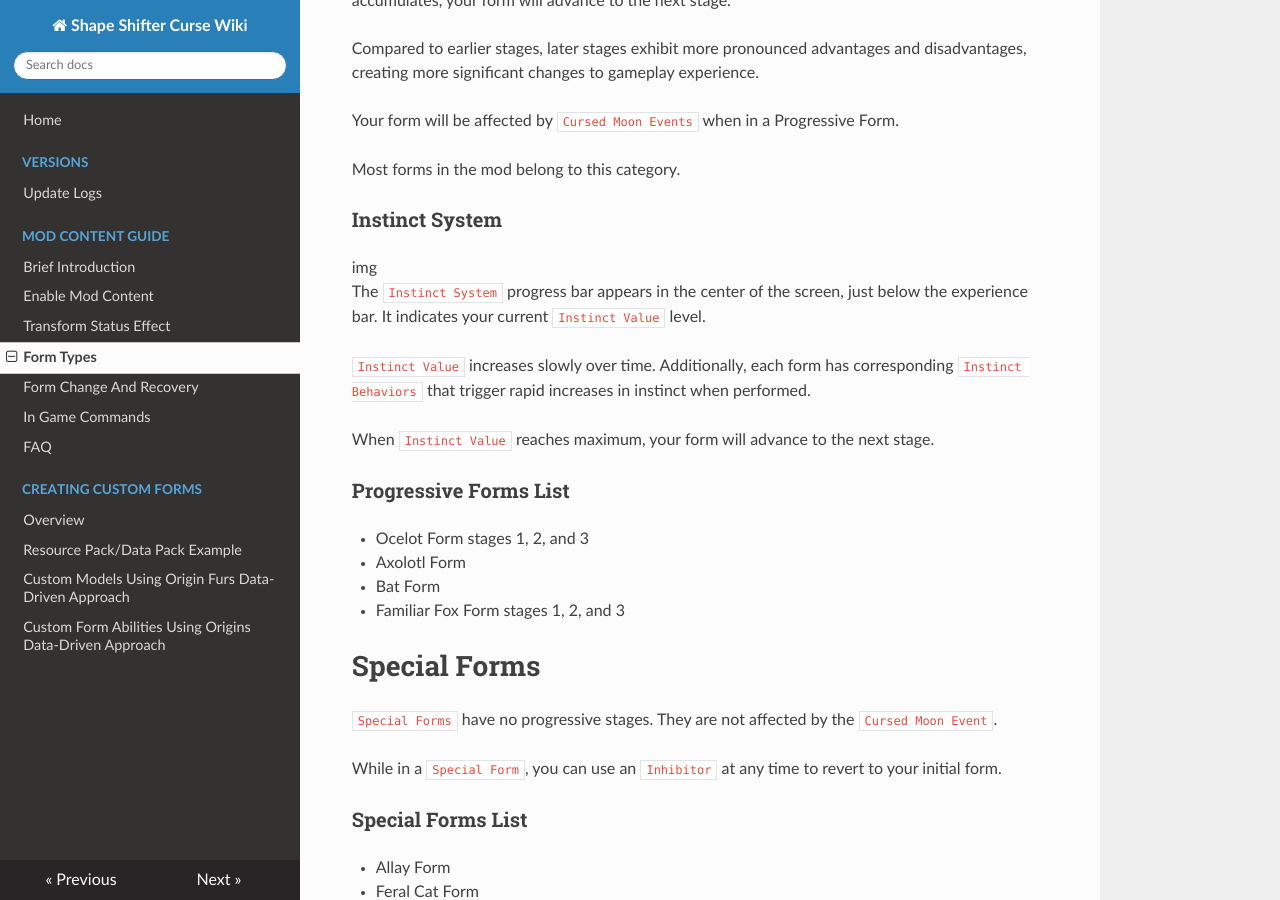
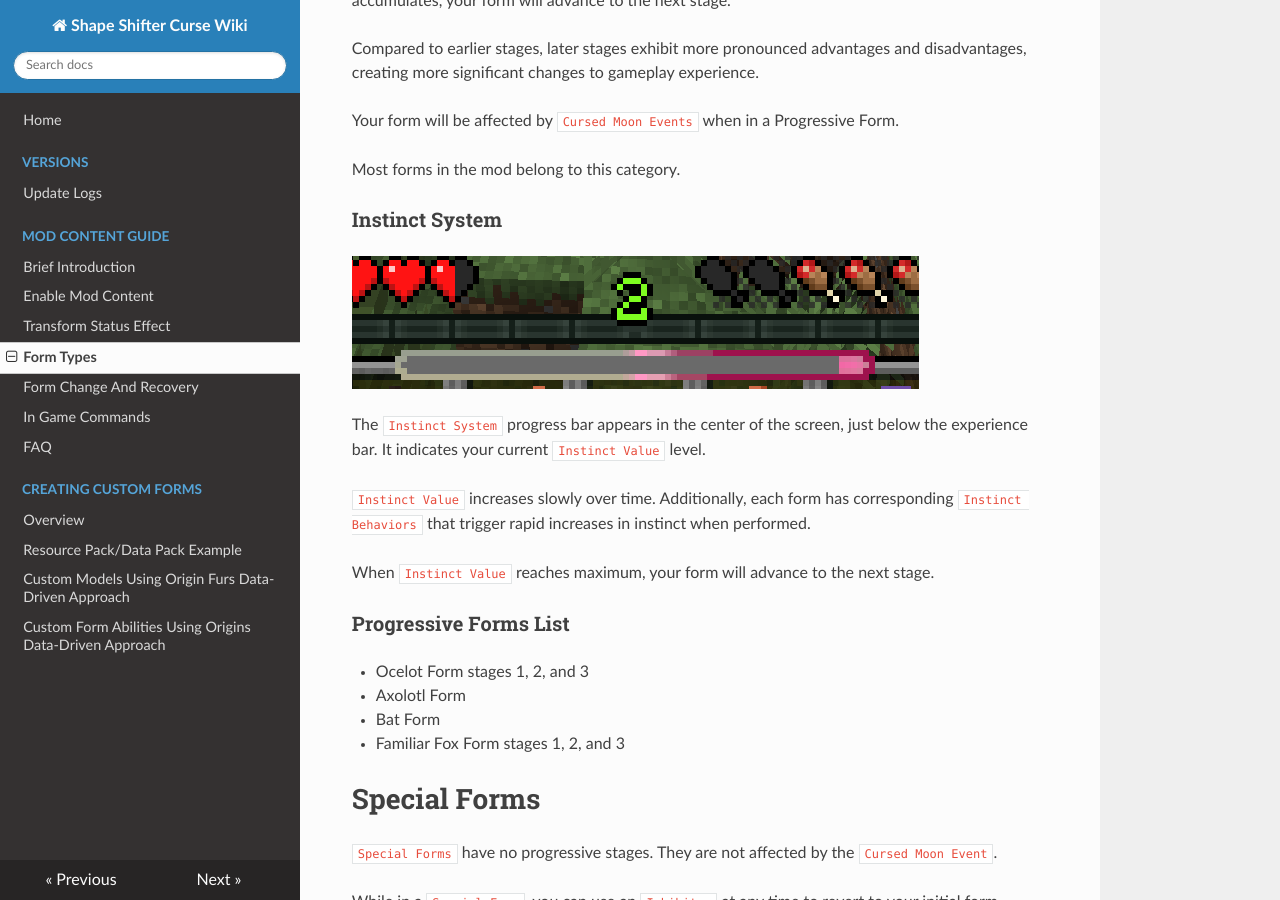
Before and after one commit to onixary/ssc_wiki_en, an MkDocs documentation site: the page built from docs/mod_content/form_types.md, in a window 1280 px wide and 900 px high, scrolled down 329 px. Built offline with MkDocs 1.6.1, drawn with Linux system fonts in a browser that asks for light colours; nearby versions of some CDN libraries.

Commit message:
instinct bar image

```diff
--- a/docs/mod_content/form_types.md
+++ b/docs/mod_content/form_types.md
@@ -13,7 +13,9 @@ Your form will be affected by `Cursed Moon Events` when in a Progressive Form.
 Most forms in the mod belong to this category.
 
 ### Instinct System
-img
+
+![](../img/instinct_bar.png)
+
 The `Instinct System` progress bar appears in the center of the screen, just below the experience bar. It indicates your current `Instinct Value` level.
 
 `Instinct Value` increases slowly over time. Additionally, each form has corresponding `Instinct Behaviors` that trigger rapid increases in instinct when performed.
```
Also changed, not shown: docs/img/instinct_bar.png (added).
